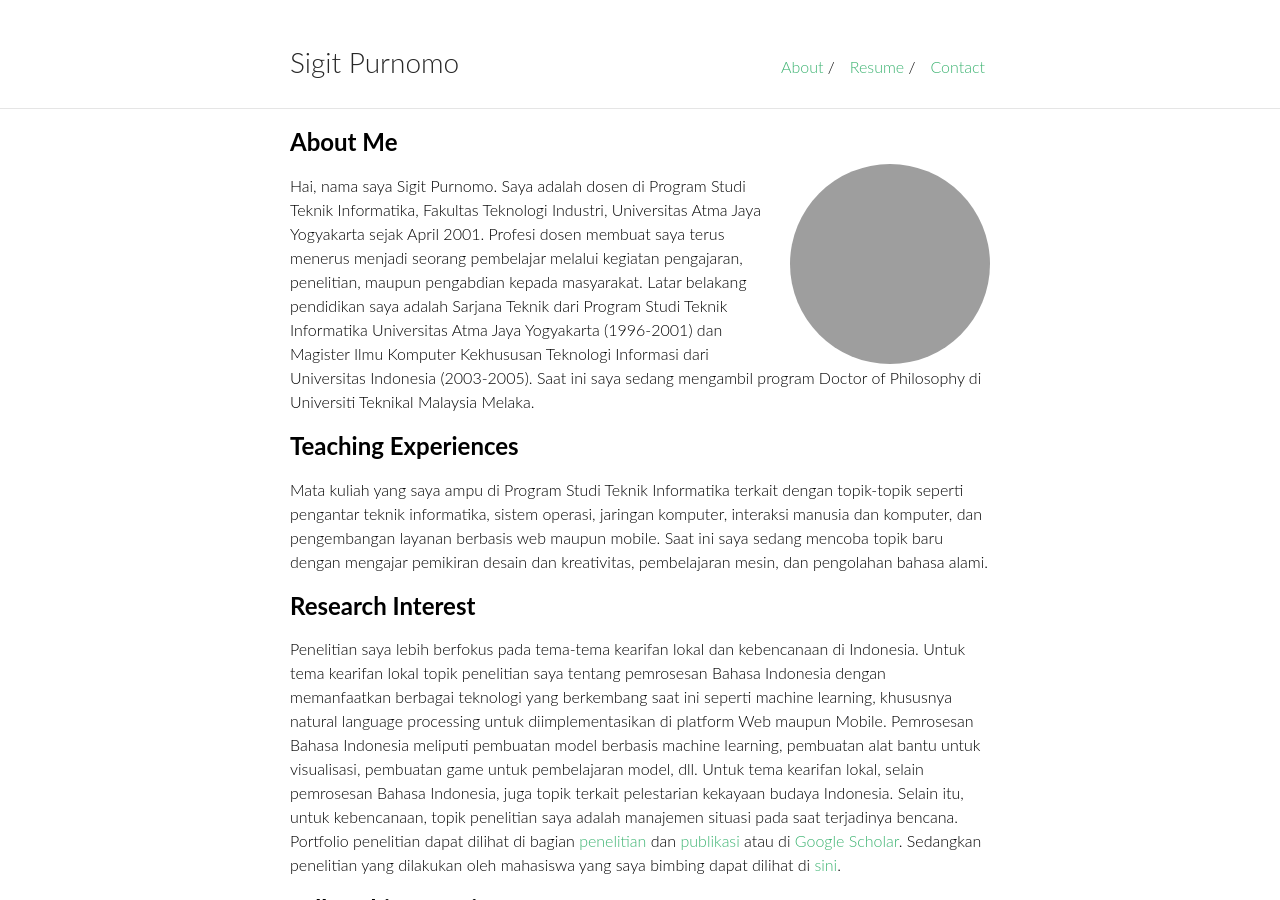
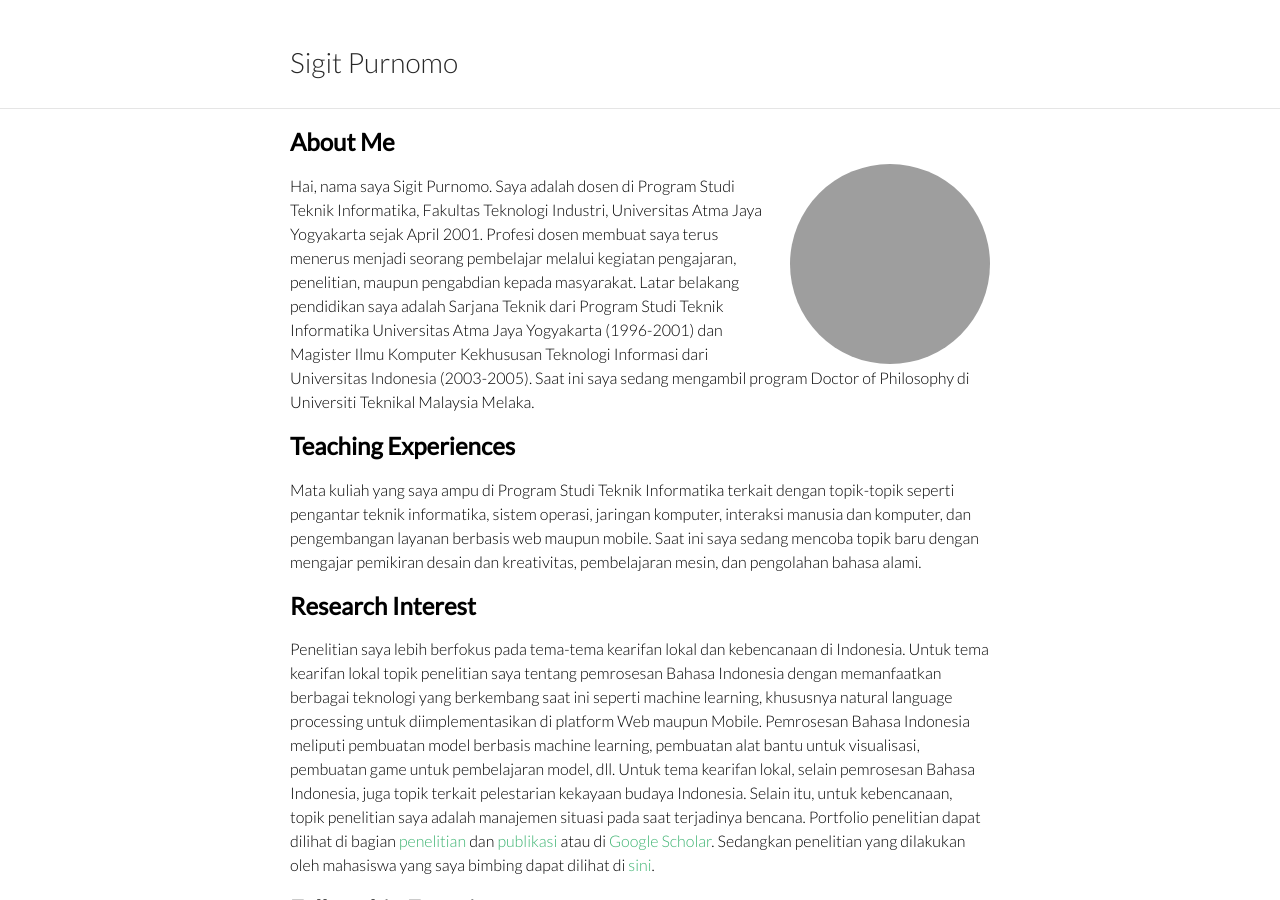
Before and after one commit to sigit-purnomo/sigit-purnomo.github.io, a Jekyll site: the page built from index.md, in a window 1280 px wide and 900 px high. Built offline with Jekyll 4.4.1, drawn with Linux system fonts in a browser that asks for light colours; our own code applies the rules of GitHub Pages for plain Markdown files; some of the changed text lies outside the part shown; grey boxes are pictures that could not be loaded.

Commit message:
Update default.html

```diff
--- a/_layouts/default.html
+++ b/_layouts/default.html
@@ -21,9 +21,14 @@
         {% assign url = site.url | append: site.baseurl | append: page.url %}
     {% endif %}
     <meta name="description" content="{{ desc }}">
-    <link href='https://fonts.googleapis.com/css?family=Inconsolata:400,700' rel='stylesheet' type='text/css'>
+    <!-- <link href='https://fonts.googleapis.com/css?family=Alegreya+Sans:400,700' rel='stylesheet' type='text/css'> -->
+    <!-- <link href='https://fonts.googleapis.com/css?family=Fira+Sans' rel='stylesheet' type='text/css'> -->
+    <!-- <link href='https://fonts.googleapis.com/css?family=Lato' rel='stylesheet' type='text/css'> -->
+    <link href='https://fonts.googleapis.com/css?family=Lato:300,400' rel='stylesheet' type='text/css'>
+    <!-- <link href="https://fonts.googleapis.com/css2?family=Lato:wght@300&display=swap" rel="stylesheet"> -->
     <link rel="alternate" type="application/rss+xml" title="{{ site.title }} RSS" href="/feed.xml" />
-    <link rel="stylesheet" href="{{ site.baseurl }}/css/main.css">
+    <link rel="stylesheet" href="{{ site.url }}{{ site.baseurl }}/css/main.css">
+    <link href="{{ site.url }}{{ site.baseurl }}/css/syntax.css" rel="stylesheet" >
     {% if site.favicon %}
         <link rel="icon" type="image/ico" href="{{ site.favicon_location }}">
         <link rel="shortcut-icon" type="image/ico" href="{{ site.favicon_location }}">
@@ -56,18 +61,16 @@
 <body>
     <div class="wrapper">
         <div class="navbar container">
-            {% if site.ins_logo %}
-                <img id="ins-logo" src="{{ site.ins_logo }}" />
-            {% endif %}
-            <a id="author-name" class="alignable pull-left" href="{{ site.baseurl }}">{{ site.title }}</a>
-            <ul id="navlist" class="alignable pull-right navbar-ul">
-                {% for x in site.nav %}
-                    {% if x.name == "Resume" %}
-                        <li class="alignable pull-left nav-list"><a target="_blank" href="{{ x.link }}">{{ x.name }}</a>
+            <a id="author-name" class="alignable pull-left" href="{{ site.url }}{{ site.baseurl }}">{{ site.title }}</a>
+            <ul class="alignable pull-right navbar-ul">
+                {% for x in site.data.nav %}
+                    <li class="alignable pull-right nav-list"><a href="{{ x.link }}">{{ x.name }}</a>
+                    <!-- {% if x.name == "Resume" %}
+                        <li class="alignable pull-right nav-list"><a target="_blank" href="{{ x.link }}">{{ x.name }}</a>
                     {% else %}
-                        <li class="alignable pull-left nav-list"><a href="{{ x.link }}">{{ x.name }}</a>
-                    {% endif %}
-                    {% if forloop.last == false %}
+                        <li class="alignable pull-right nav-list"><a href="{{ x.link }}">{{ x.name }}</a>
+                    {% endif %} -->
+                    {% if forloop.first == false %}
                         /
                     {% endif %}
                         </li>
@@ -78,17 +81,13 @@
         <hr>
         {% if page.is_contact == true %}
             <div class="container content contact">
+                {{ content }}
+            </div>
         {% else %}
             <div class="container content">
+                {{ content }}
+            </div>
         {% endif %}
-                {{ content }}
-                {% if site.footer == true %}
-                    <hr />
-                    <p style="text-align: center; margin-bottom: 10px">
-                    <a href="{{ site.footer_url }}" style="color: black"><small>{{ site.footer_text }}</small></a>
-                    </p>
-                {% endif %}
-            </div>
     </div>
     {% if site.tracking_id %}
         <script>
@@ -101,5 +100,3 @@
         </script>
     {% endif %}
 </body>
-<footer>
-</footer>
```
Also changed, not shown: other parts of _layouts/default.html (+2 -2 lines). Lines whose indentation alone changed are shown as unchanged.
